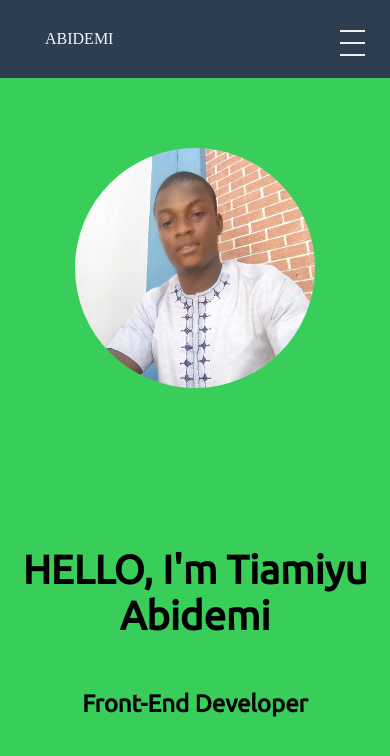
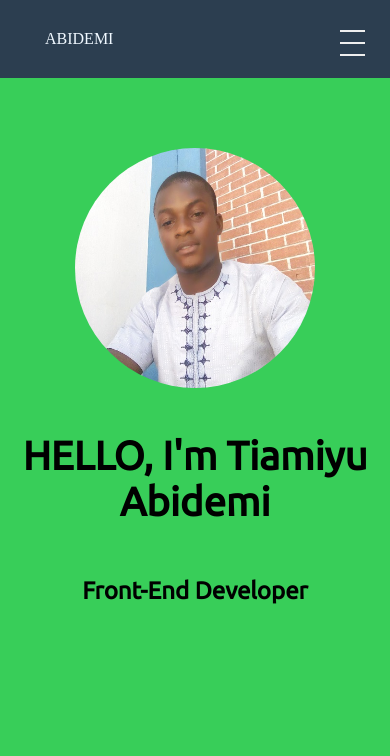
Before and after one commit to Oluwasetemi/portfolioapp, a Vue app: page /about in a window 390 px wide. Shown: the top 756 px of the page. Built offline with nearby package versions, Linux system fonts and the light colour scheme; a small style sheet from the web is missing; a web font is replaced by a local one.

Commit message:
modified Portfolio.vue

```diff
--- a/src/components/Portfolio.vue
+++ b/src/components/Portfolio.vue
@@ -2,7 +2,7 @@
   <div class="portfolio main">
 
     <main>
-      <div >
+      <div class="div">
         <img class="img" src="@/assets/i.jpg" alt="Myimage">
       </div>
 
@@ -31,11 +31,21 @@ export default {
   width: 240px;
   border-radius: 50%;
 }
+.div {
+  margin-bottom: 10px;
+}
 main {
   display: grid;
-  grid-template-rows: 3fr .5fr 1fr ;
+  grid-template-rows: 3fr 0.5fr 1fr;
   text-align: center;
   grid-row-gap: 5px;
 }
-
+@media (max-width: 500px) {
+  main {
+    display: grid;
+    grid-template-rows: 2.2fr 0.4fr 0.6fr;
+    text-align: center;
+    grid-gap: 5px;
+  }
+}
 </style>
```
